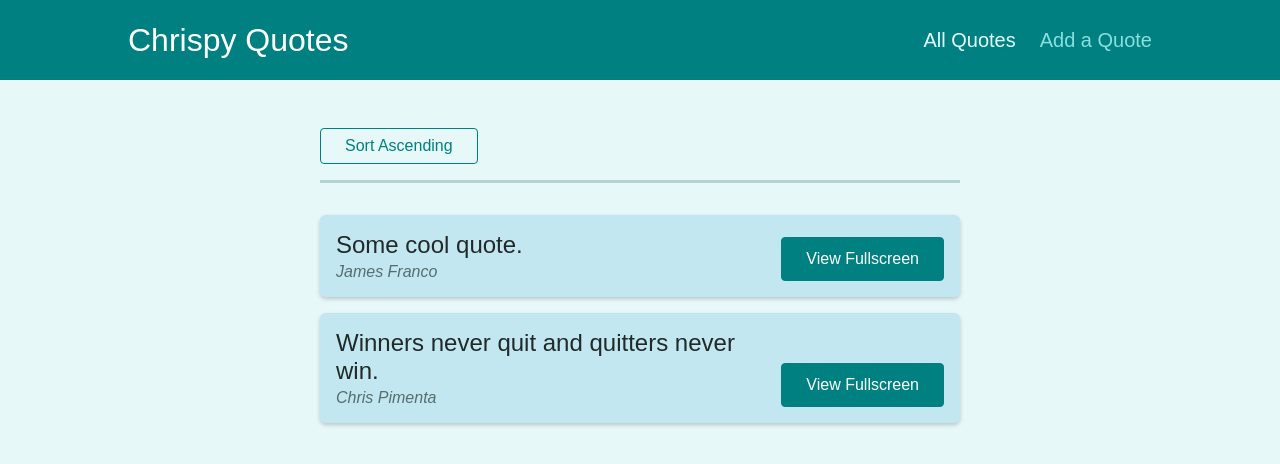
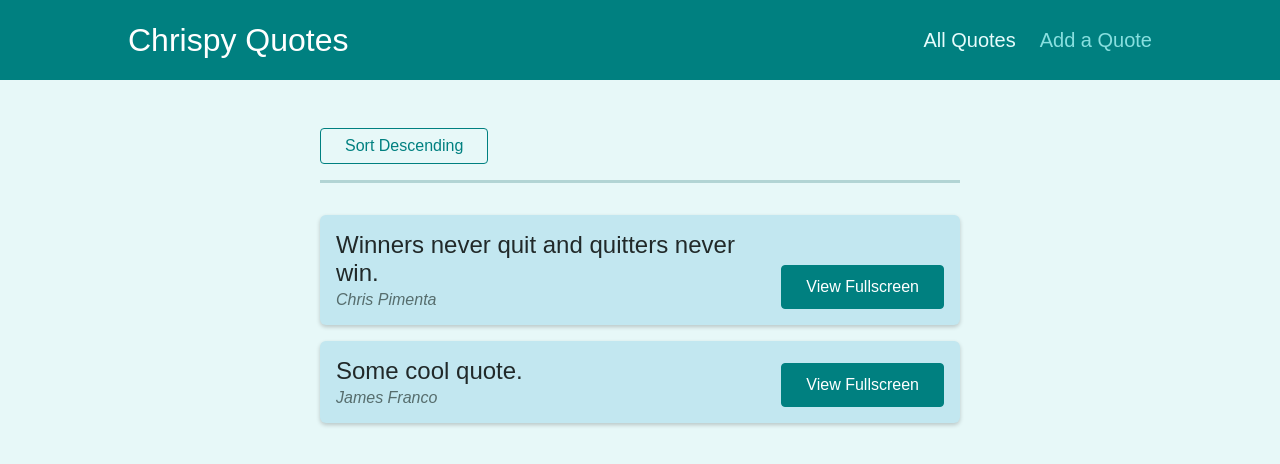
Before and after one commit to ChrisPimenta/quote-creator, a React (Create React App) app: page /quotes in a window 1280 px wide. Shown: the top 464 px of the page. Built offline with nearby package versions, Linux system fonts and the light colour scheme.

Commit message:
Implement sorting of quotes through query params

```diff
--- a/src/components/quotes/QuoteForm.js
+++ b/src/components/quotes/QuoteForm.js
@@ -1,12 +1,13 @@
-import { useRef } from 'react';
-
+import { useRef, useState } from 'react';
 import Card from '../UI/Card';
 import LoadingSpinner from '../UI/LoadingSpinner';
 import classes from './QuoteForm.module.css';
+import { Prompt } from 'react-router-dom';
 
 const QuoteForm = (props) => {
   const authorInputRef = useRef();
   const textInputRef = useRef();
+  const [isEntering, setIsEntering] = useState(false);
 
   function submitFormHandler(event) {
     event.preventDefault();
@@ -19,9 +20,21 @@ const QuoteForm = (props) => {
     props.onAddQuote({ author: enteredAuthor, text: enteredText });
   }
 
+  // To use prompt to block redirects with a warning
+  const formFocusedHandler = () => {
+    setIsEntering(true);
+  }
+
+  // After entering the data we can still redirect
+  const finishEnteringHandler = () => {
+    setIsEntering(false);
+  }
+
   return (
-    <Card>
-      <form className={classes.form} onSubmit={submitFormHandler}>
+    <>
+      <Prompt when={isEntering} message={(location) => 'Are you sure you want to leave?'} />
+      < Card >
+        <form onFocus={formFocusedHandler} className={classes.form} onSubmit={submitFormHandler}>
           {props.isLoading && (
             <div className={classes.loading}>
               <LoadingSpinner />
@@ -37,10 +50,11 @@ const QuoteForm = (props) => {
             <textarea id='text' rows='5' ref={textInputRef}></textarea>
           </div>
           <div className={classes.actions}>
-          <button className='btn'>Add Quote</button>
+            <button onClick={finishEnteringHandler} className='btn'>Add Quote</button>
           </div>
         </form>
       </Card>
+    </>
   );
 };
 
--- a/src/components/quotes/QuoteList.js
+++ b/src/components/quotes/QuoteList.js
@@ -1,16 +1,39 @@
 import { Fragment } from 'react';
+import { useHistory, useLocation } from 'react-router-dom';
 
 import QuoteItem from './QuoteItem';
 import classes from './QuoteList.module.css';
 
+const sortQuotes = (quotes, ascending) => {
+  return quotes.sort((quoteA, quoteB) => {
+    if (ascending) {
+      return quoteA.id > quoteB.id ? 1 : -1;
+    } else {
+      return quoteA.id < quoteB.id ? 1 : -1;
+    }
+  });
+};
+
 const QuoteList = (props) => {
+  const history = useHistory();
+  const location = useLocation();
+
+  const queryParams = new URLSearchParams(location.search);
+  const isSortingAscending = queryParams.get('sort') === 'asc';
+
+  const sortedQuotes = sortQuotes(props.quotes, isSortingAscending);
+
+  const changeSortingHandler = () => {
+    history.push(`/quotes?sort=${isSortingAscending ? 'desc' : 'asc'}`);
+  }
+
   return (
     <Fragment>
       <div className={classes.sorting}>
-        <button>Sort Ascending</button>
+        <button onClick={changeSortingHandler}>Sort {isSortingAscending ? 'Ascending' : 'Descending'}</button>
       </div>
       <ul className={classes.list}>
-        {props.quotes.map((quote) => (
+        {sortedQuotes.map((quote) => (
           <QuoteItem
             key={quote.id}
             id={quote.id}
--- a/src/pages/AddQuote.js
+++ b/src/pages/AddQuote.js
@@ -1,8 +1,12 @@
 import QuoteForm from "../components/quotes/QuoteForm";
+import { useHistory } from 'react-router-dom';
 
 const AddQuotes = () => {
+    const history = useHistory();
+
     const addQuoteHandler = (quoteData) => {
         console.log(quoteData);
+        history.push('/quotes');
     }
 
     return (
```
Lines whose indentation alone changed are shown as unchanged.
